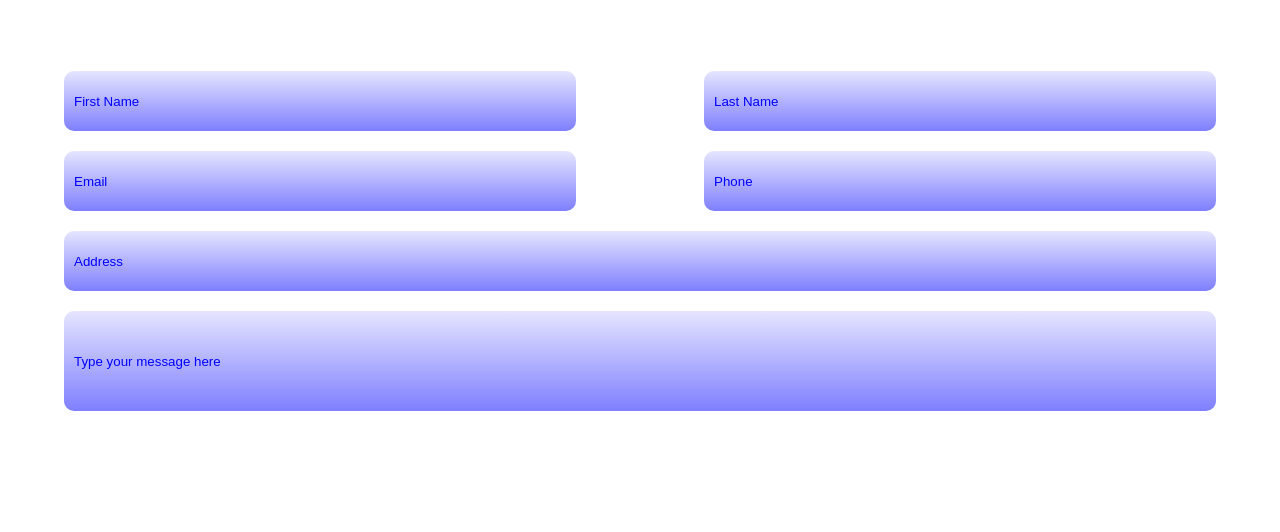
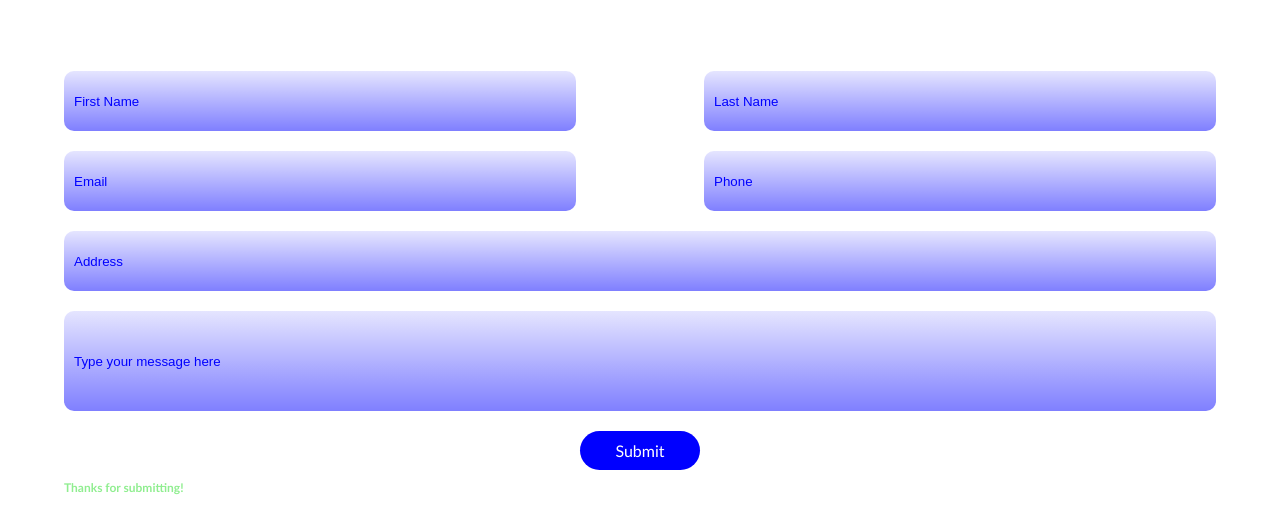
Before and after one commit to Kestutisjulius/017_test, a website: page index.html in a window 1280 px wide. Shown: the part 106-638 px from the top of the page. Drawn offline with Linux system fonts and the light colour scheme.

Commit message:
7w task [10:50]

```diff
--- a/index.html
+++ b/index.html
@@ -9,6 +9,7 @@
 </head>
 <body>
     <h1>Get In Touch</h1>
+    <main>
     <div class="container">
         <input type="text" class="element" placeholder="First Name"></input>
         <input type="text" class="element" placeholder="Last Name"></input>
@@ -19,6 +20,12 @@
         <input type="text" class="elementAddress" placeholder="Address"></input>
         <div class="break"></div>
         <input type="text" class="elementAddress message" placeholder="Type your message here"></input>
+        <a href="#" class="submit">Submit</a>
+        <div class="break"></div>
     </div>
+    <div class="footer">
+        <h6 class="thanks">Thanks for submitting!</h6>
+    </div>
+</main>
 </body>
 </html>
--- a/main.css
+++ b/main.css
@@ -50,3 +50,24 @@ h1 {
     height: 0px;
     margin: 0;
   }
+  .submit {
+      text-decoration: none;
+      background-color: blue;
+      color: white;
+      margin: 10px 20px;
+      padding: 10px 35px;
+      border-radius: 20px;
+  }
+  .submit:hover {
+    background-color: darkgreen;
+    box-shadow: 0px 0px 5px black;
+  }
+  .footer {
+      display: inline-block;
+      margin-left:5%;
+  }
+  h6{
+      font-size: 12px;
+      color: lightgreen;
+      display: block;
+  }
```
